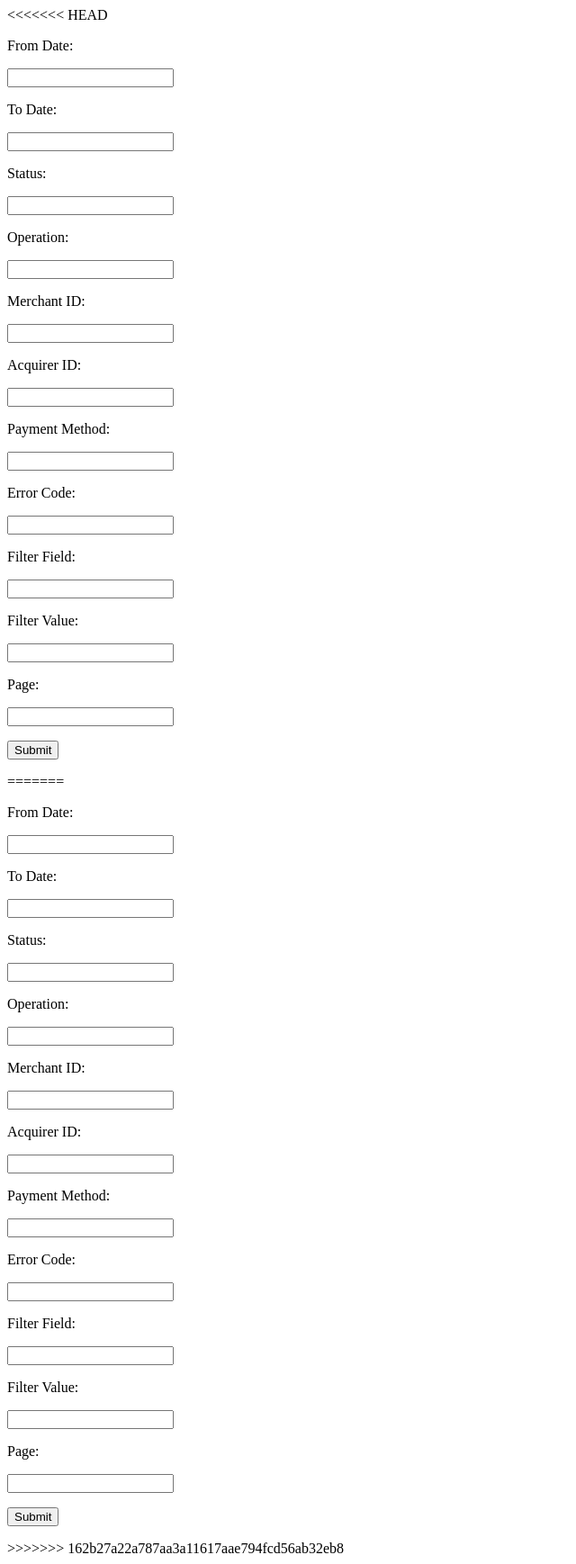
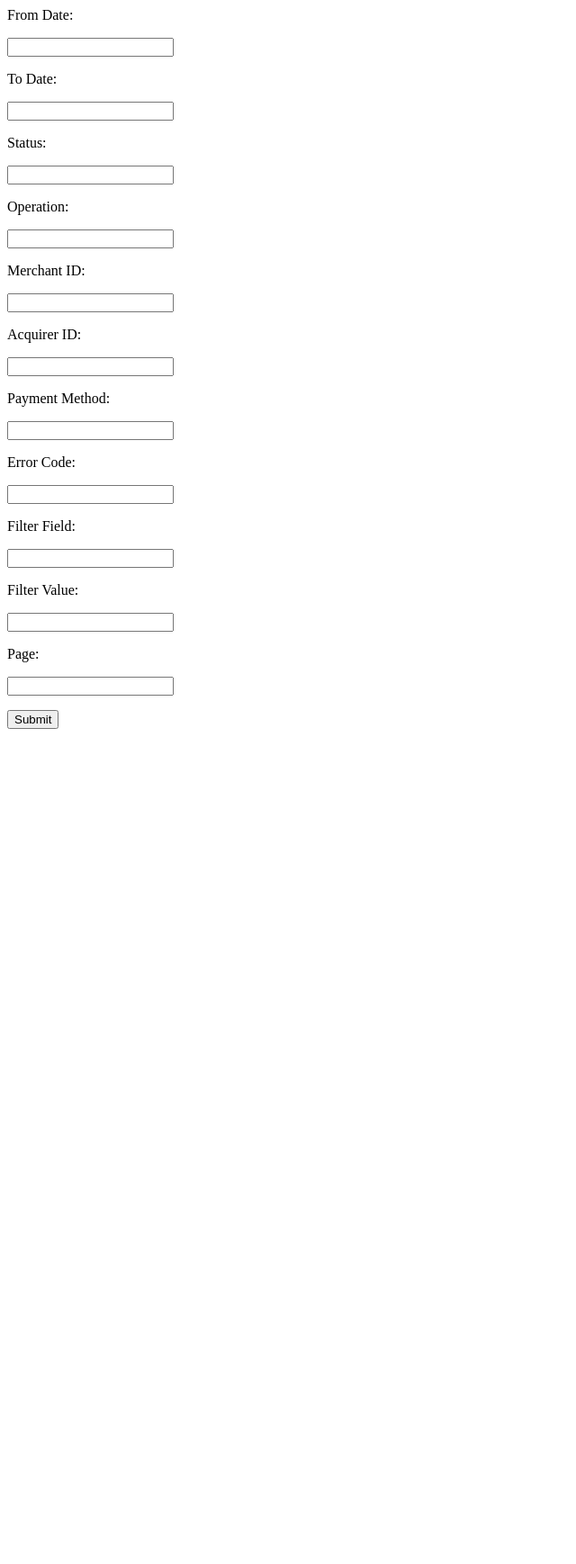
Before and after one commit to akutayural/Flask-Interview, a Flask app: page /transactionQuery in a window 1280 px wide. Shown: the whole page at 90% size, without its empty margins (0-640 px from the left). After the commit the page ends 810 px from the top, so only its background shows below. Run offline with Flask 2, Linux system fonts and the light colour scheme.

Commit message:
Update transactionQuery.html

```diff
--- a/templates/transactionQuery.html
+++ b/templates/transactionQuery.html
@@ -1,4 +1,3 @@
-<<<<<<< HEAD
 <html>
     <body>
         <form method = "POST">
@@ -27,34 +26,4 @@
             <p><input type = "submit" value = "Submit" /></p>
          </form>
     </body>
-=======
-<html>
-    <body>
-        <form method = "POST">
-            <p>From Date:</p>
-            <p><input type = "text" name = "fromDate" /></p>
-            <p>To Date:</p>
-            <p><input type = "text" name = "toDate" /></p>
-            <p>Status:</p>
-            <p><input type = "text" name = "status" /></p>
-            <p>Operation:</p>
-            <p><input type = "text" name = "operation" /></p>
-            <p>Merchant ID:</p>
-            <p><input type = "text" name = "merchantId" /></p>
-            <p>Acquirer ID:</p>
-            <p><input type = "text" name = "acquirerId" /></p>
-            <p>Payment Method:</p>
-            <p><input type = "text" name = "paymentMethod" /></p>
-            <p>Error Code:</p>
-            <p><input type = "text" name = "errorCode" /></p>
-            <p>Filter Field:</p>
-            <p><input type = "text" name = "filterField" /></p>
-            <p>Filter Value:</p>
-            <p><input type = "text" name = "filterValue" /></p>
-            <p>Page:</p>
-            <p><input type = "text" name = "page" /></p>
-            <p><input type = "submit" value = "Submit" /></p>
-         </form>
-    </body>
->>>>>>> 162b27a22a787aa3a11617aae794fcd56ab32eb8
 </html>
```
